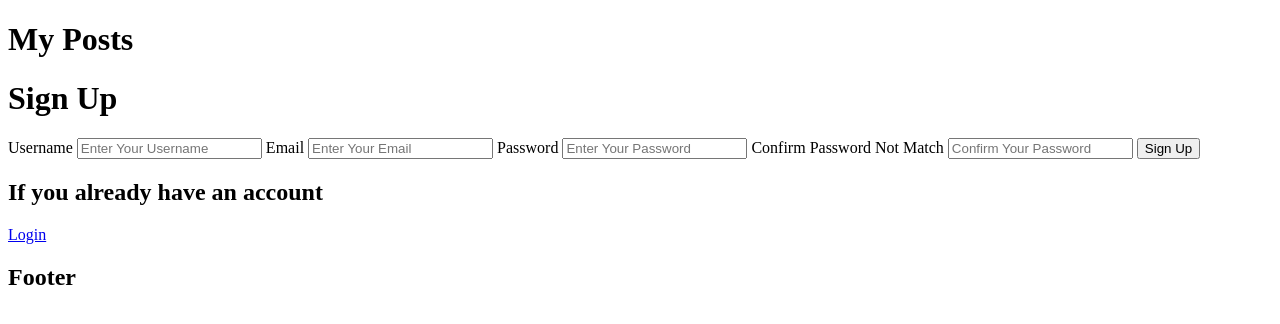
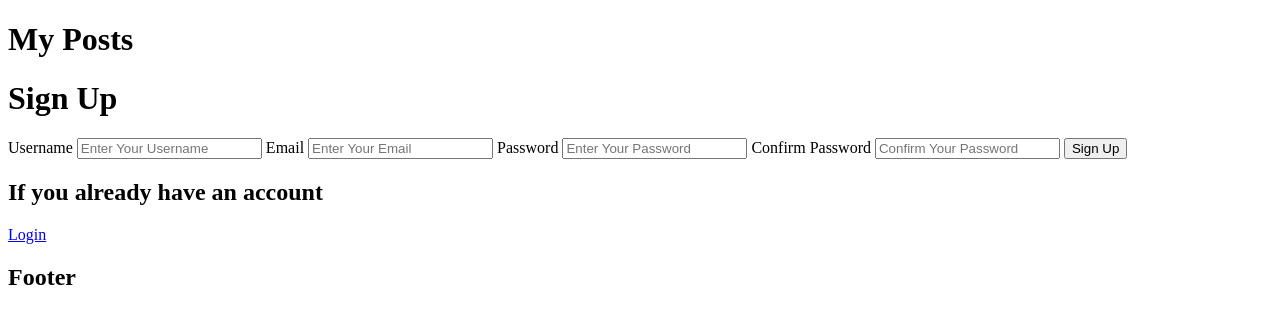
Before and after one commit to Angham116/week7, a website: page public/pages/signup.html in a window 1280 px wide. Drawn offline with Linux system fonts and the light colour scheme.

Commit message:
Update signup.html

```diff
--- a/public/pages/signup.html
+++ b/public/pages/signup.html
@@ -21,7 +21,7 @@
                <label for="pass">Password
                <input class="password" type="password" name='pass' id="password" placeholder="Enter Your Password">
                </label>
-               <label for="pass">Confirm Password <span class='confirm'>Not Match </span>
+               <label for="pass">Confirm Password
                <input class="fields" type="password" name='pass' id="confirmPass" placeholder="Confirm Your Password">
                </label>
                <input type="submit" value="Sign Up" id="signUpBtn">
```
